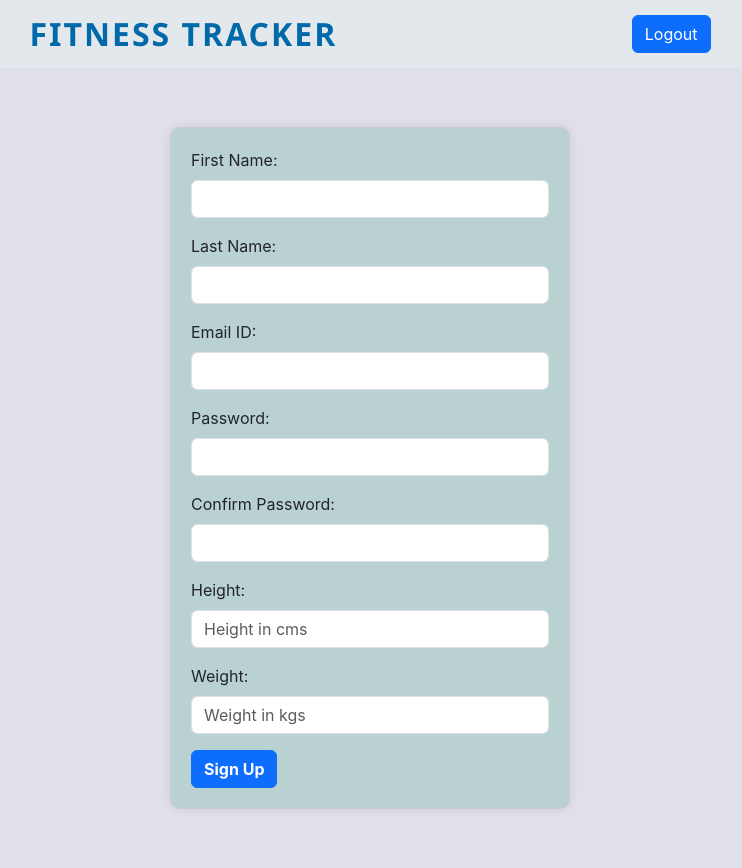
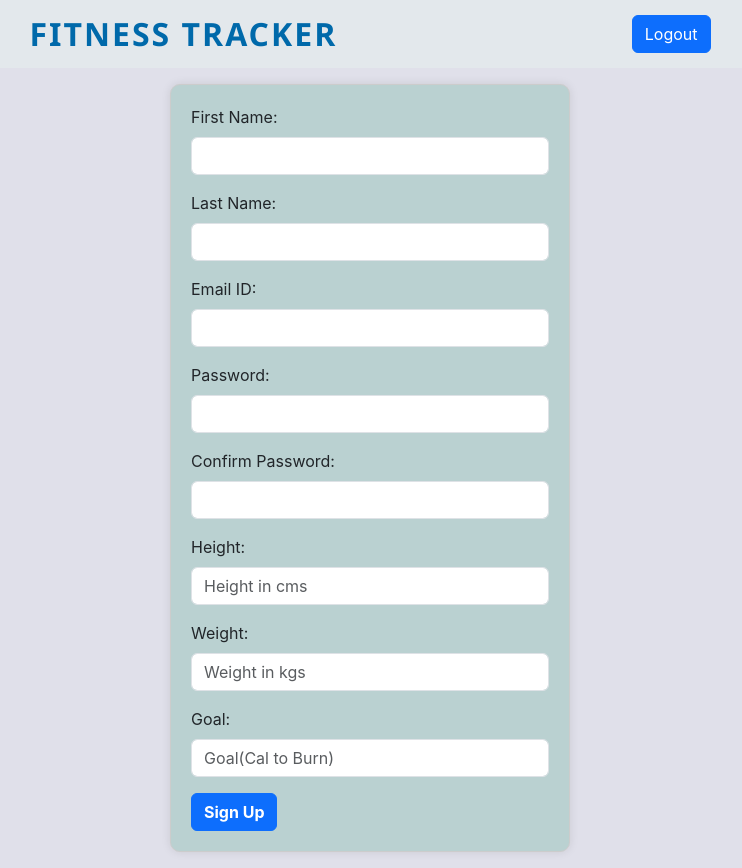
Before and after one commit to SarathViswa09/fitness_tracker, a React (Create React App) app in the folder front-end/: page /profile in a window 1280 px wide. Both pictures are taken after a click on the element "SignUp here!!". Shown: the whole page, without its empty margins (270-1012 px from the left). Built offline with nearby package versions, Linux system fonts and the light colour scheme.

Commit message:
added goal to project

```diff
--- a/front-end/src/pages/Profile.jsx
+++ b/front-end/src/pages/Profile.jsx
@@ -7,6 +7,7 @@ const Profile = () => {
   const [userEmail, setUserEmail] = useState("");
   const [weight, setWeight] = useState("");
   const [height, setHeight] = useState("");
+  const [goal, setGoal] = useState("");
   const [updateStatus, setUpdateStatus] = useState("");
 
   useEffect(() => {
@@ -19,6 +20,7 @@ const Profile = () => {
         setUserEmail(data.email);
         setHeight(data.h);
         setWeight(data.w);
+        setGoal(data.g);
       })
       .catch((error) => console.error("Error fetching profile:", error));
   }, []);
@@ -43,6 +45,7 @@ const Profile = () => {
           userEmail,
           height,
           weight,
+          goal,
         }),
       });
 
@@ -152,6 +155,20 @@ const Profile = () => {
         )}
       </div>
 
+      <div className="profile-field">
+        <strong>Goal: </strong>
+        {isEditing ? (
+          <input
+            type="text"
+            name="goal"
+            value={goal}
+            onChange={(e) => setGoal(e.target.value)}
+          />
+        ) : (
+          goal
+        )}
+      </div>
+
       <div className="edit-button">
         {isEditing ? (
           <button className="user-btn" onClick={handleSaveClick}>
--- a/front-end/src/pages/SignUp.jsx
+++ b/front-end/src/pages/SignUp.jsx
@@ -13,12 +13,14 @@ const SignUp = () => {
   const [message, setMessage] = useState("");
   const [height, setHeight] = useState("");
   const [weight, setWeight] = useState("");
+  const [goal, setGoal] = useState("");
 
   const submitHandler = async (e) => {
     const passWordRuleSet =
       /^(?=.*[a-z])(?=.*[A-Z])(?=.*\d)(?=.*[!@#$%^&*])[A-Za-z\d!@#$%^&*]{8,}$/;
     const floatHeight = parseFloat(height);
     const floatWeight = parseFloat(weight);
+    const floatGoal = parseFloat(goal);
 
     if (password !== confPassword) {
       setMessage("Passwords do not match!");
@@ -41,6 +43,7 @@ const SignUp = () => {
           confPassword,
           floatHeight,
           floatWeight,
+          floatGoal,
         },
         {
           headers: {
@@ -137,6 +140,18 @@ const SignUp = () => {
             />
           </Form.Group>
 
+          <Form.Group className="mb-3">
+            <Form.Label>Goal:</Form.Label>
+            <Form.Control
+              type="number"
+              step="0.01"
+              placeholder="Goal(Cal to Burn)"
+              value={goal}
+              onChange={(e) => setGoal(e.target.value)}
+              required
+            />
+          </Form.Group>
+
           <Button
             variant="primary"
             type="button"
```
Also changed, not shown: 1 other file (tests, documents, lock files or other folders).
